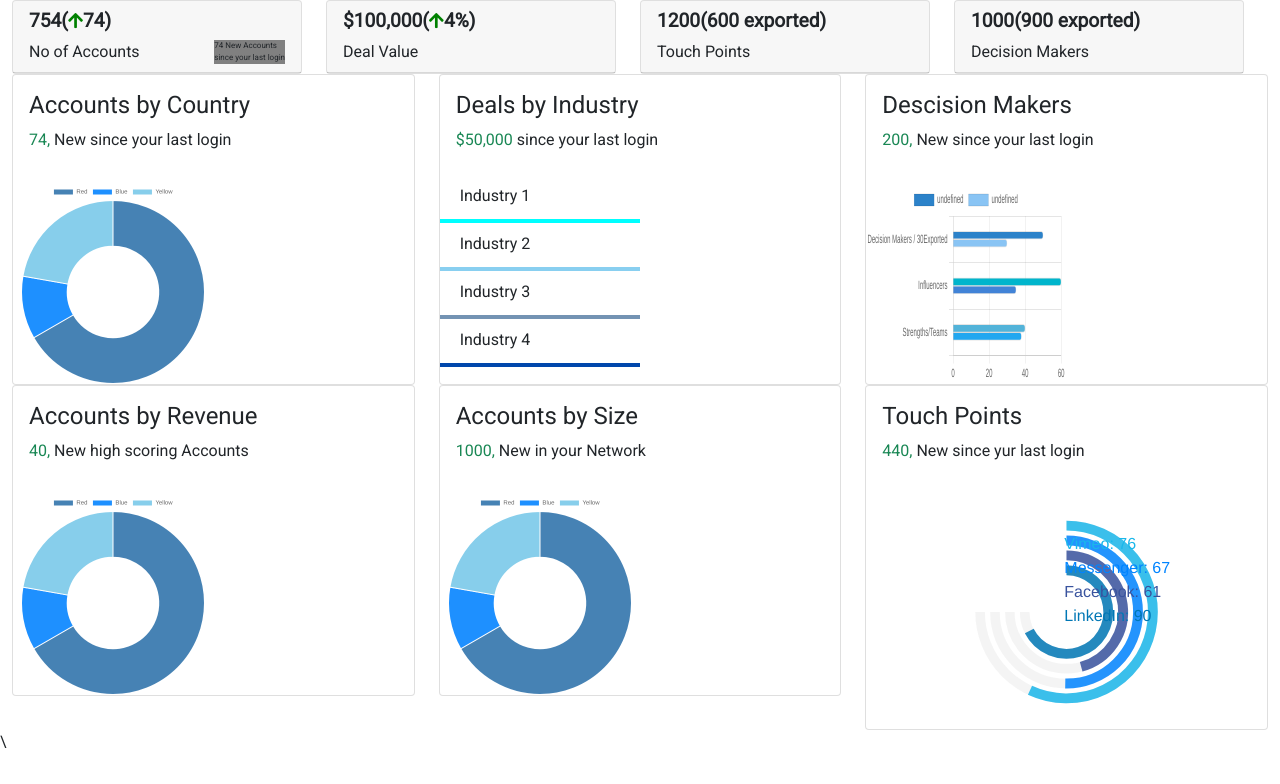
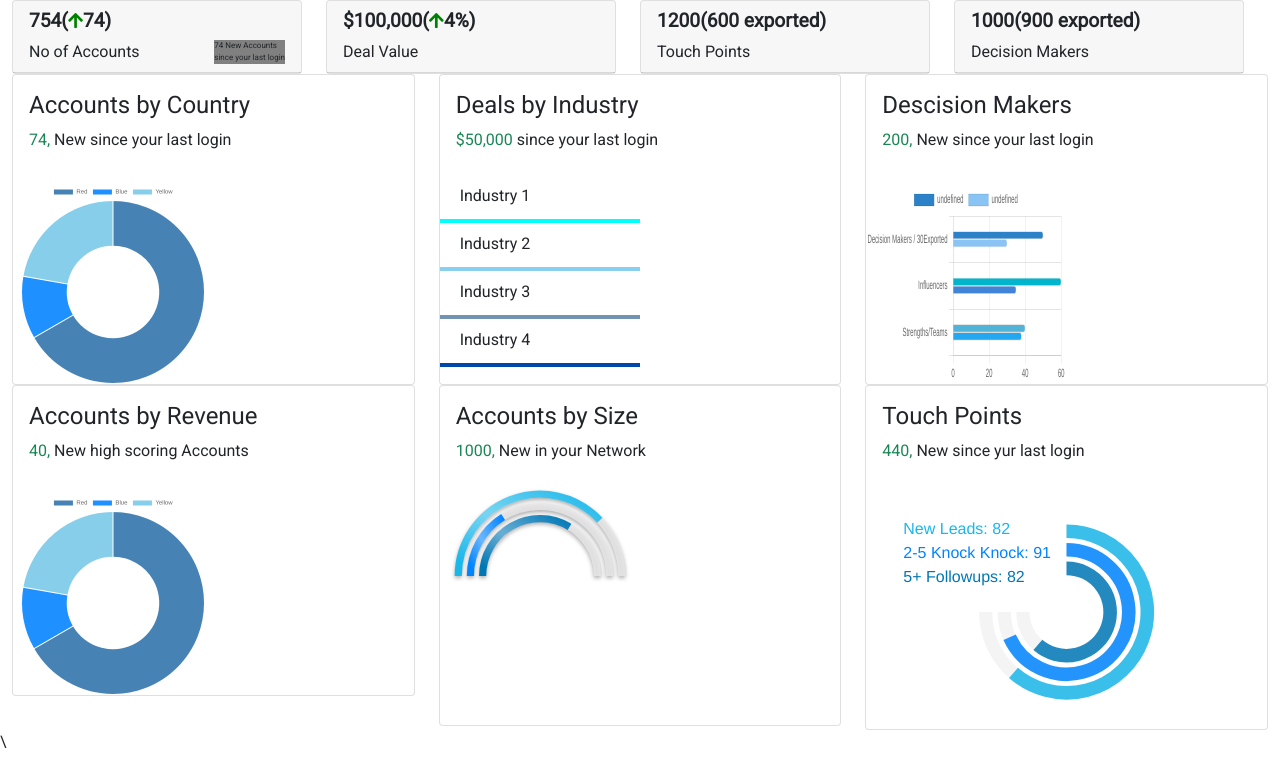
Before and after one commit to KumarSantosh22/DashboardGraphs, a plain HTML site: page dashboard.html in a window 1280 px wide. Drawn offline with nearby package versions, Linux system fonts and the light colour scheme.

Commit message:
initial commit

```diff
--- a/accountsize.js
+++ b/accountsize.js
@@ -1,32 +1,61 @@
-var data = {
-  labels: ["Red", "Blue", "Yellow"],
-  datasets: [
-    {
-      label: "My First Dataset",
-      data: [300, 50, 100],
-      backgroundColor: [
-        "rgb(70,130,180)",
-        "rgb(30,144,255)",
-        "rgb(135,206,235)",
-      ],
-      hoverOffset: 4,
-    },
-  ],
-};
+ var options = {
+          series: [76, 32, 67],
+   chart: {
+            height: 230,
+          type: 'radialBar',
+          offsetY: -20,
+          sparkline: {
+            enabled: true
+          }
+        },
+        plotOptions: {
+          radialBar: {
+            startAngle: -90,
+            endAngle: 90,
+            track: {
+              background: "#e7e7e7",
+              strokeWidth: '97%',
+              margin: 5, // margin is in pixels
+              dropShadow: {
+                enabled: true,
+                top: 2,
+                left: 0,
+                color: '#999',
+                opacity: 1,
+                blur: 2
+              }
+            },
+            dataLabels: {
+              name: {
+                show: false
+              },
+              value: {
+                offsetY: -5,
+                fontSize: '22px'
+              }
+            }
+          }
+   },
+       colors: ['#1ab7ea', '#0084ff', '#0077B5'],
+        labels: ['New Leads', '2-5 Knock Knock', '5+ Followups'],
+        grid: {
+          padding: {
+            top: -10
+          }
+        },
+        fill: {
+          type: 'gradient',
+          gradient: {
+            shade: 'light',
+            shadeIntensity: 0.4,
+            inverseColors: false,
+            opacityFrom: 1,
+            opacityTo: 1,
+            stops: [0, 50, 53, 91]
+          },
+        },
+        labels: ['Average Results'],
+        };
 
-var config = {
-  type: "doughnut",
-  data: data,
-};
-
-data = {
-  datasets: [
-    {
-      data: [10, 20, 30],
-    },
-  ],
-
-  // These labels appear in the legend and in the tooltips when hovering different arcs
-  labels: ["Red", "Yellow", "Blue"],
-};
-var myChart = new Chart(document.getElementById("accountsChart"), config);
+        var chart = new ApexCharts(document.querySelector("#accountsChart"), options);
+        chart.render();
--- a/dashboard.html
+++ b/dashboard.html
@@ -168,7 +168,7 @@
                         </p>
                     </div>
                     <div class="ct-chart" id="completedTasksChart">
-                        <canvas class="canvas-size" id="accountsChart"></canvas>
+                        <div class="canvas-size" id="accountsChart"></div>
                     </div>
 
                 </div>
--- a/touchpoints.js
+++ b/touchpoints.js
@@ -1,6 +1,6 @@
 
         var options = {
-          series: [76, 67, 61, 90],
+          series: [82, 91, 82],
           chart: {
           height: 230,
           type: 'radialBar',
@@ -26,15 +26,15 @@
             }
           }
         },
-        colors: ['#1ab7ea', '#0084ff', '#39539E', '#0077B5'],
-        labels: ['Vimeo', 'Messenger', 'Facebook', 'LinkedIn'],
+        colors: ['#1ab7ea', '#0084ff', '#0077B5'],
+        labels: ['New Leads', '2-5 Knock Knock', '5+ Followups'],
         legend: {
           show: true,
           floating: true,
           fontSize: '16px',
           position: 'left',
-          offsetX: 160,
-          offsetY: 15,
+          offsetX: -1,
+          offsetY: 0,
           labels: {
             useSeriesColors: true,
           },
```
